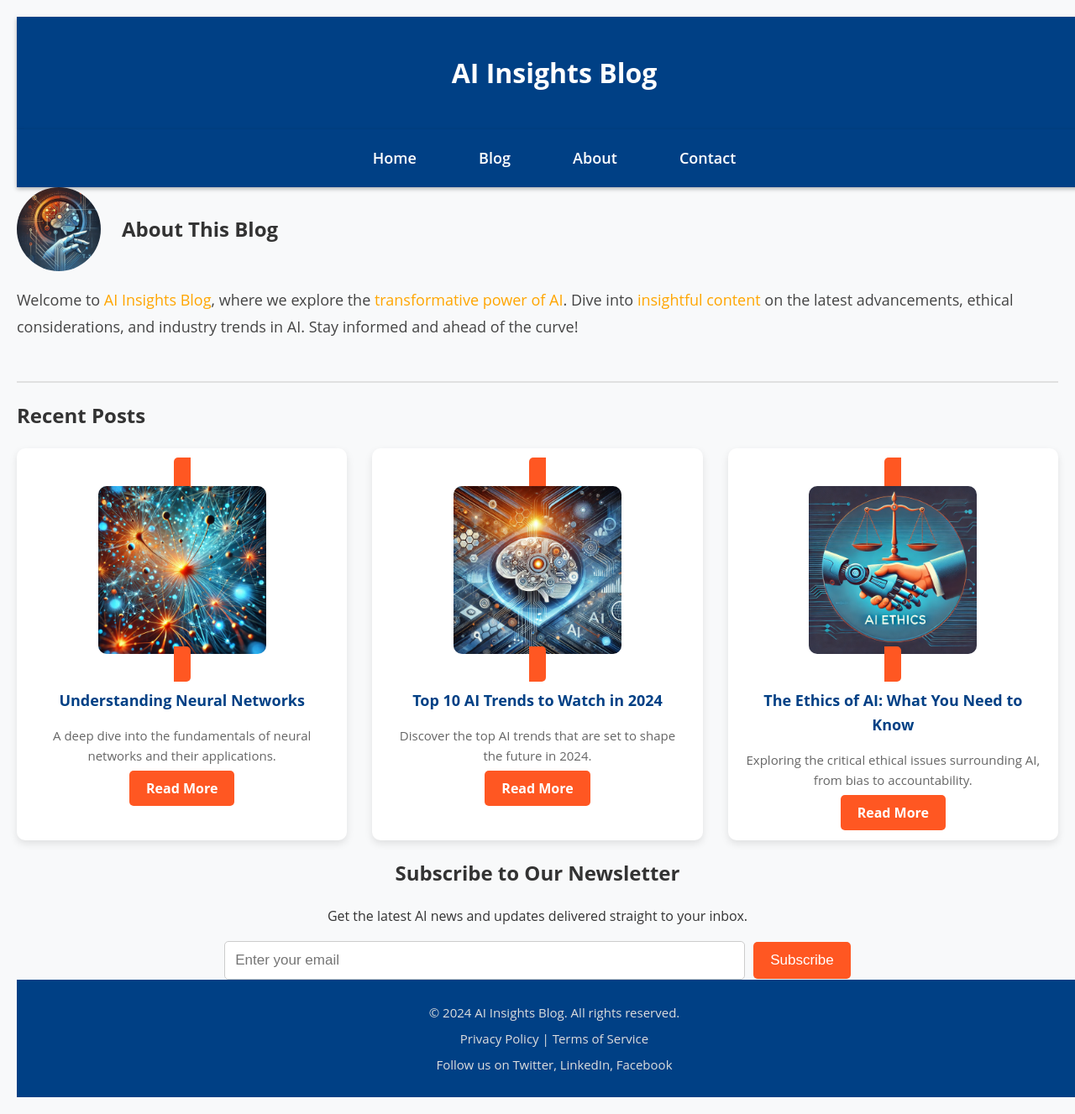
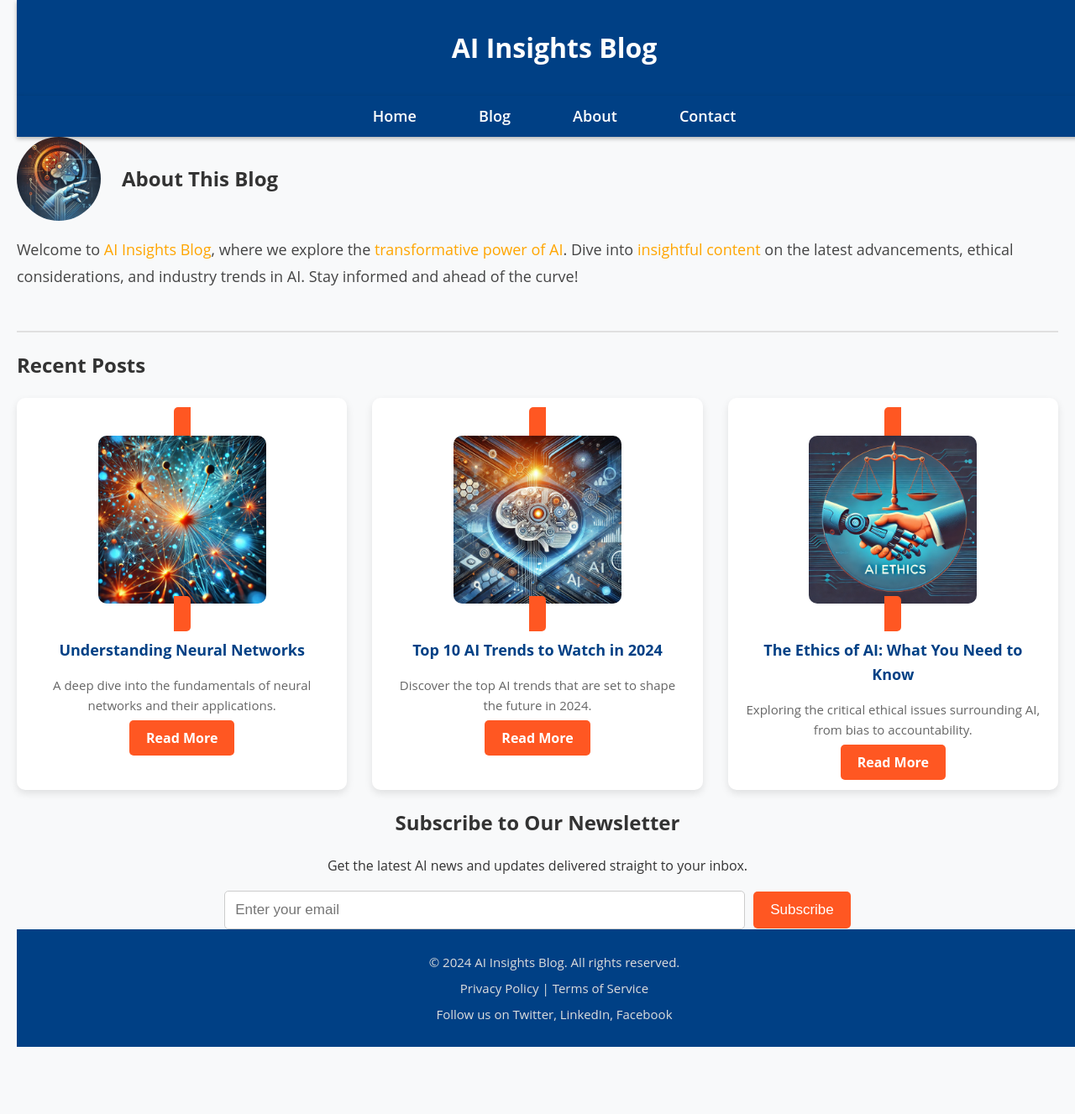
Before and after one commit to tomsonius/tomsonius.github.io, a Jekyll site: the page built from index.html, in a window 1280 px wide. Shown: the whole page at 84% size. Built offline with Jekyll 4.4.1, drawn with Linux system fonts in a browser that asks for light colours; after the commit the page ends 1247 px from its top, so only the background shows below that.

Commit message:
Update main.css

```diff
--- a/assets/css/main.css
+++ b/assets/css/main.css
@@ -11,20 +11,20 @@ body {
 
 /* Wrapper for constrained content */
 .wrapper {
-    max-width: 1280px; /* Reduce width for mid-sized screens */
-    margin: 0 auto; /* Center the content */
-    padding: 20px;
+    max-width: 1280px;
+    margin: 0 auto;
+    padding: 0 20px;
 }
 
 /* Header and Navigation Bar Styling */
 header, nav {
     background: #004085;
     color: #fff;
-    padding: 20px 0;
+    padding: 10px 0; /* Reduced padding for smaller height */
     text-align: center;
-    width: 100vw; /* Make sure it stretches across the full screen */
+    width: 100vw; /* Full viewport width */
+    margin: 0;
     box-shadow: 0 2px 5px rgba(0, 0, 0, 0.3);
-    margin: 0; /* Remove margin */
 }
 
 nav ul {
@@ -55,7 +55,7 @@ nav ul li a:hover {
 
 /* Container */
 .container {
-    width: 85%; /* Adjusted width for better responsiveness */
+    width: 85%;
     margin: auto;
     padding: 20px 0;
     box-sizing: border-box;
@@ -106,7 +106,7 @@ nav ul li a:hover {
 .post-grid {
     display: flex;
     justify-content: space-between;
-    gap: 30px; /* Increased gap between posts */
+    gap: 30px;
     align-items: stretch;
 }
 
@@ -121,9 +121,9 @@ nav ul li a:hover {
 }
 
 .post img {
-    display: block; /* Ensure the image is treated as a block */
-    margin: 0 auto; /* Center the image horizontally */
-    max-width: 100%; /* Ensure the image does not overflow */
+    display: block;
+    margin: 0 auto;
+    max-width: 100%;
     height: auto;
     max-height: 200px;
     object-fit: contain;
@@ -159,9 +159,9 @@ nav ul li a:hover {
 .post .orange-bar {
     background-color: #ff5722;
     height: 10px;
-    width: 100%; /* Ensure it spans the full width of the post box */
-    margin: 0 auto; /* Center the orange bar horizontally */
-    border-radius: 5px 5px 0 0; /* Rounded corners at the top */
+    width: 100%; /* Ensure the orange bar spans the full width horizontally */
+    margin: 10px auto 0 auto; /* Center it horizontally with a margin at the top */
+    border-radius: 0 0 5px 5px; /* Rounded bottom corners */
     display: block;
 }
 
@@ -216,7 +216,7 @@ footer {
     color: #fff;
     text-align: center;
     padding: 20px 0;
-    width: 100vw; /* Make sure it stretches across the full screen */
+    width: 100vw;
     margin: 0;
 }
 
@@ -225,6 +225,12 @@ footer p, footer a {
     color: #ddd;
     margin: 7px 0;
     text-decoration: none;
+}
+
+/* Remove the gap at the top and bottom of the page */
+main {
+    padding: 0;
+    margin: 0;
 }
 
 /* Responsive Design */
```
